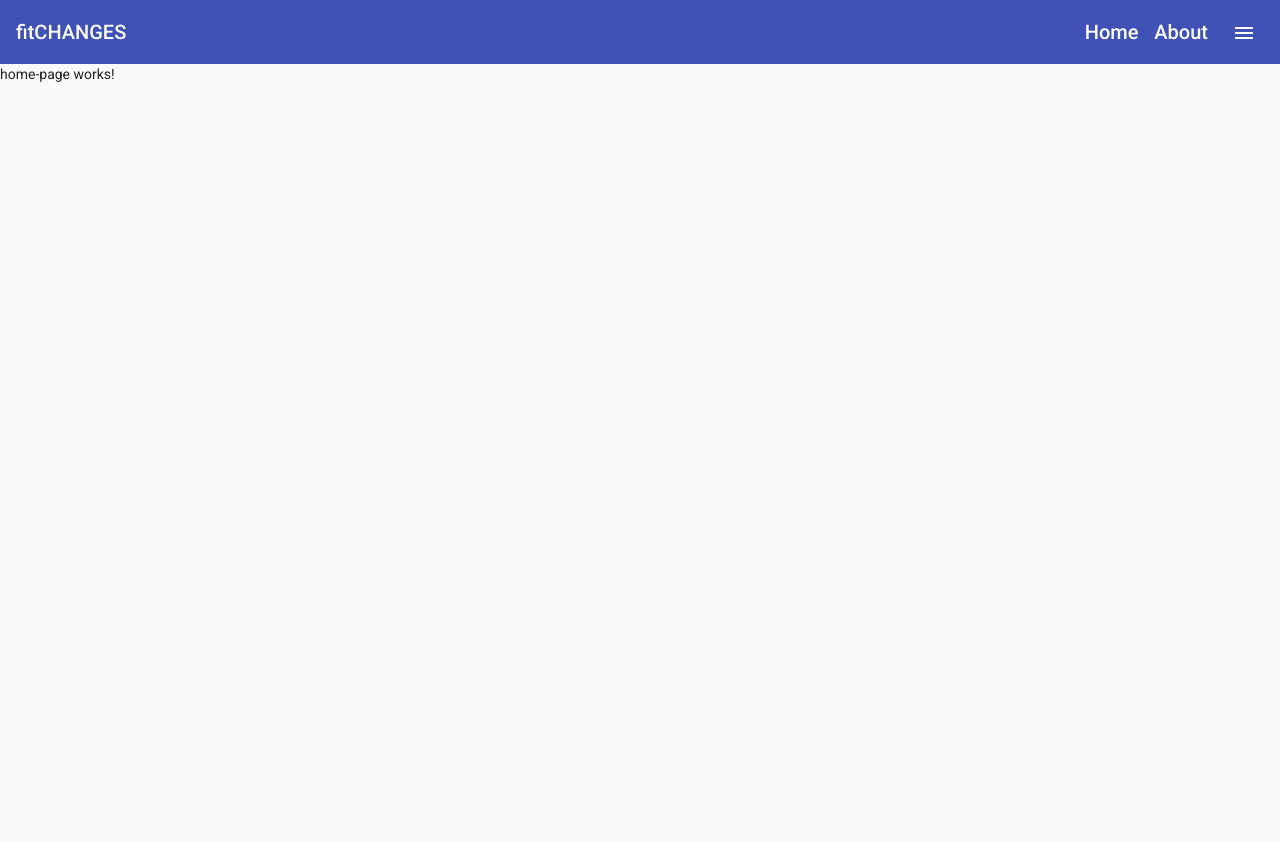
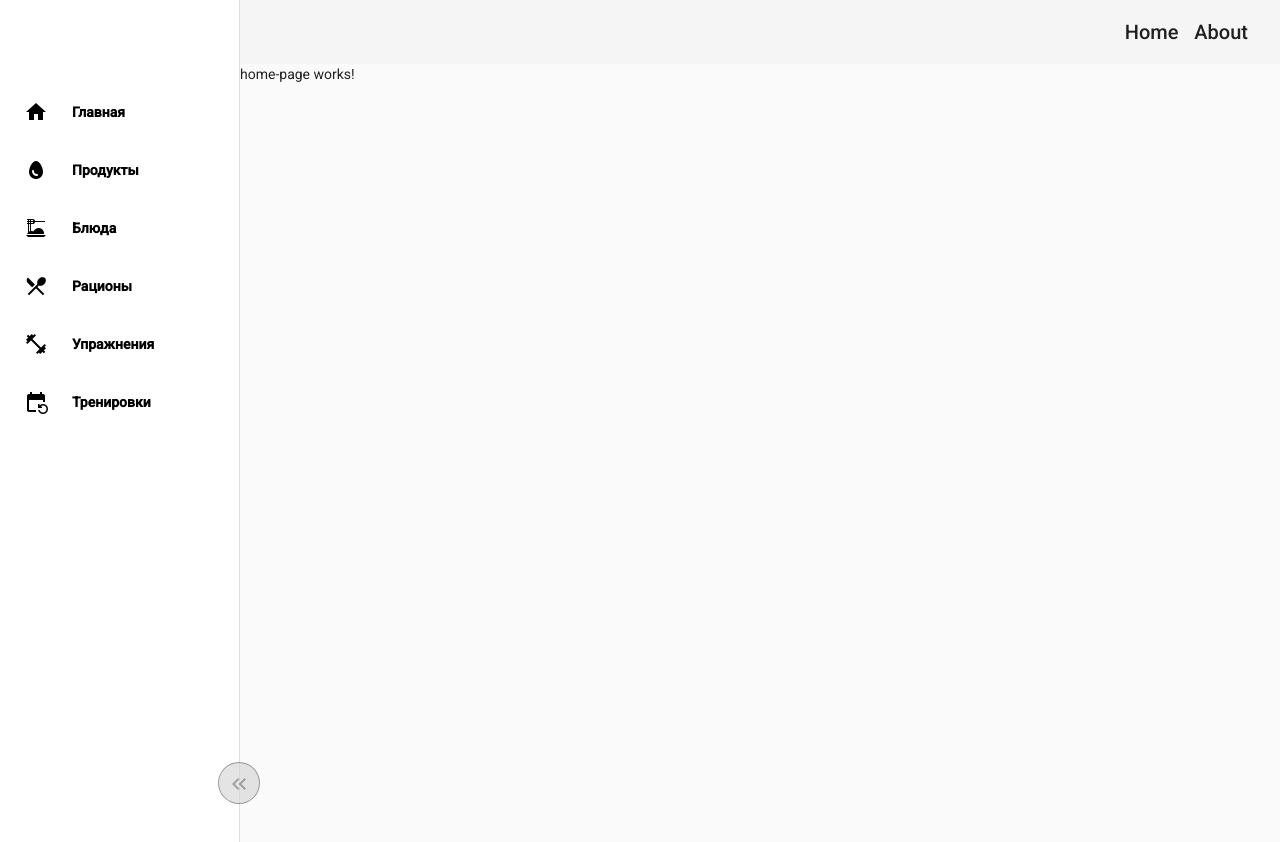
Before and after one commit to KonstantinKhan/fit-changes, an Angular app in the folder fit_changes-client-angular/: page /home in a window 1280 px wide. Shown: the top 842 px of the page. Built offline with nearby package versions, Linux system fonts and the light colour scheme.

Commit message:
Updated main layout component.

```diff
--- a/fit_changes-client-angular/src/app/shared/components/main-layout/main-layout.component.html
+++ b/fit_changes-client-angular/src/app/shared/components/main-layout/main-layout.component.html
@@ -1,40 +1,117 @@
 <mat-sidenav-container>
-  <mat-sidenav #sidenav mode="over">
-    <nav>
+  <mat-sidenav
+    #sidenav
+    [mode]=getSidenavMode()
+    (window:resize)="getWidthWindow($event)"
+    [opened]=isMenuOpen
+    [ngStyle]="{
+      width:
+        isLargeScreen()
+          ? isFullPanel
+            ? '240px' : '70px'
+          : '60%',
+      'overflow-y': 'visible',
+      'transition-duration': isLargeScreen() ? '0.4s' : '0s'
+    }"
+    (mouseenter)="isFocusSidenav = true"
+    (mouseleave)="isFocusSidenav = false"
+  >
     <ul class="menu__list">
       <li class="menu__link">
         <a
-            fxLayoutAlign="space-around center"
           [routerLink]="['/']"
-            (click)="sidenav.toggle()"
         >
           <mat-icon>home</mat-icon>
           Главная
         </a>
       </li>
-        <li class="menu__link"><a href="#">Продукты</a></li>
-        <li class="menu__link"><a href="#">Блюда</a></li>
-        <li class="menu__link"><a href="#">Рационы</a></li>
-        <li class="menu__link"><a href="#">Упражнения</a></li>
-        <li class="menu__link"><a href="#">Тренировки</a></li>
+      <li class="menu__link">
+        <a
+          [routerLink]="['/products']"
+        >
+          <mat-icon>egg</mat-icon>
+          Продукты
+        </a>
+      </li>
+      <li class="menu__link">
+        <a
+          [routerLink]="['/dishes']"
+        >
+          <mat-icon>dinner_dining</mat-icon>
+          Блюда
+        </a>
+      </li>
+      <li class="menu__link">
+        <a
+          href="#"
+        >
+          <mat-icon>restaurant_menu</mat-icon>
+          Рационы
+        </a>
+      </li>
+      <li class="menu__link">
+        <a
+          href="#"
+        >
+          <mat-icon>fitness_center</mat-icon>
+          Упражнения
+        </a>
+      </li>
+      <li class="menu__link">
+        <a
+          href="#"
+        >
+          <mat-icon>event_repeat</mat-icon>
+          Тренировки
+        </a>
+      </li>
     </ul>
-    </nav>
+    <div
+      fxHide fxShow.gt-xs
+      [ngStyle.gt-md]="{
+        border: isFocusSidenav ? '1px solid rgba(0, 0, 0, ' + opacityElement + ')' : '1px solid rgba(0, 0, 0, 0)',
+        opacity: isFocusSidenav ? opacityElement : '0'
+      }"
+      class="menu__button">
+      <button
+        mat-icon-button
+        (click)="onToolBarMenuToggle()"
+      >
+        <mat-icon
+          (mouseenter)="opacityElement='1'"
+          (mouseleave)="opacityElement='0.8'"
+          [ngStyle.gt-md]="{
+            opacity: isFocusSidenav ? opacityElement : '0'
+          }"
+        >
+          {{isFullPanel ? 'keyboard_double_arrow_left' : 'keyboard_double_arrow_right'}}
+        </mat-icon>
+      </button>
+    </div>
+
   </mat-sidenav>
-  <mat-sidenav-content>
-    <mat-toolbar color="primary" fxLayoutAlign.xs="center center" fxLayoutAlign.gt-xs="space-between center">
-      <div fxLayoutAlign="center center">
-        <h1>
-          fitCHANGES
-        </h1>
-      </div>
+  <mat-sidenav-content
+    [ngStyle]="{
+      'margin-left':
+        isLargeScreen()
+        ? isFullPanel
+          ? '240px' : '70px'
+        : '0px',
+      'transition-duration': isLargeScreen() ? '0.4s' : '0s',
+      'transition-timing-function': isLargeScreen() ? 'unset' : 'cubic-bezier(0.25, 0.8, 0.25, 1)',
+      'transition-property': isLargeScreen() ? 'unset' : 'transform,margin-left,margin-right'
+    }"
+  >
+    <mat-toolbar fxLayoutAlign.xs="end center" fxLayoutAlign.gt-xs="end center">
       <div fxLayoutAlign="space-around center">
         <a class="nav__item" fxHide.xs>Home</a>
         <a class="nav__item" fxHide.xs>About</a>
-        <div class="hamburger">
-          <button mat-icon-button (click)="sidenav.toggle()">
+        <button
+          fxShow fxHide.gt-xs
+          mat-icon-button
+          (click)=sidenav.toggle()>
           <mat-icon>menu</mat-icon>
         </button>
-        </div>
       </div>
     </mat-toolbar>
     <div class="container">
--- a/fit_changes-client-angular/src/app/shared/components/main-layout/main-layout.component.scss
+++ b/fit_changes-client-angular/src/app/shared/components/main-layout/main-layout.component.scss
@@ -1,24 +1,38 @@
-@media (max-width: 600px) {
-  .hamburger {
-    position: absolute;
-    top: 8px;
-    right: 12px;
-  }
+.mat-sidenav-container {
+  min-height: 100vh;
 }
 
 .menu {
   &__list {
+    margin: 100px 8px 0 16px;
     list-style-type: none;
-    padding-right: 32px;
+    padding: 0 24px 0 8px;
   }
 
   &__link {
-    margin: 8px 0 8px 0;
+    margin: 34px 0 34px 0;
     font-weight: bold;
 
     a {
       color: black;
       text-decoration: none;
+    }
+  }
+
+  &__button {
+    border: 1px solid rgba(0, 0, 0, 0.8);
+    border-radius: 50%;
+    background-color: lightgray;
+    position: absolute;
+    bottom: 60px;
+    right: 0;
+    transform: translateX(50%);
+    transition: border .35s, opacity .35s;
+
+    button {
+      .mat-icon {
+        transition: opacity .35s;
+      }
     }
   }
 }
@@ -27,6 +41,21 @@
   padding-right: 16px;
 }
 
+li {
+  a {
+    align-items: center;
+    display: flex;
+
+    .mat-icon {
+      margin-right: 24px;
+    }
+  }
+}
+
 .mat-drawer-backdrop.mat-drawer-shown {
   background-color: rgba(255, 255, 255, 0.8);
 }
+
+.mat-drawer-inner-container {
+  overflow: hidden !important;
+}
--- a/fit_changes-client-angular/src/app/shared/components/main-layout/main-layout.component.ts
+++ b/fit_changes-client-angular/src/app/shared/components/main-layout/main-layout.component.ts
@@ -1,15 +1,49 @@
-import { Component, OnInit } from '@angular/core';
+import {Component, HostListener, OnInit, ViewEncapsulation} from '@angular/core';
+import {MatDrawerMode} from "@angular/material/sidenav";
 
 @Component({
   selector: 'app-main-layout',
   templateUrl: './main-layout.component.html',
-  styleUrls: ['./main-layout.component.scss']
+  styleUrls: ['./main-layout.component.scss'],
+  encapsulation: ViewEncapsulation.None
 })
 export class MainLayoutComponent implements OnInit {
 
-  constructor() { }
+  opacityElement: string = '0.6';
+  widthWindow: number = window.innerWidth;
+  isMenuOpen: boolean;
+  isFullPanel = true;
+  isFocusSidenav = false;
+
+  constructor() {
+    this.isMenuOpen = false
+  }
 
   ngOnInit(): void {
+    this.positionSideNav()
   }
 
+  positionSideNav() {
+    this.isMenuOpen = this.isLargeScreen();
+  }
+
+  isLargeScreen(): boolean {
+    return this.widthWindow >= 600;
+  }
+
+  getSidenavMode(): MatDrawerMode {
+    if (this.isLargeScreen()) {
+      return 'side';
+    } else return 'over';
+  }
+
+  onToolBarMenuToggle() {
+    this.isFullPanel = !this.isFullPanel;
+  }
+
+  @HostListener('window:resize', ['$event'])
+  getWidthWindow(event: Event) {
+    this.widthWindow = (<Window>event.target).innerWidth;
+    this.positionSideNav()
+  }
 }
```
Lines whose indentation alone changed are shown as unchanged.
